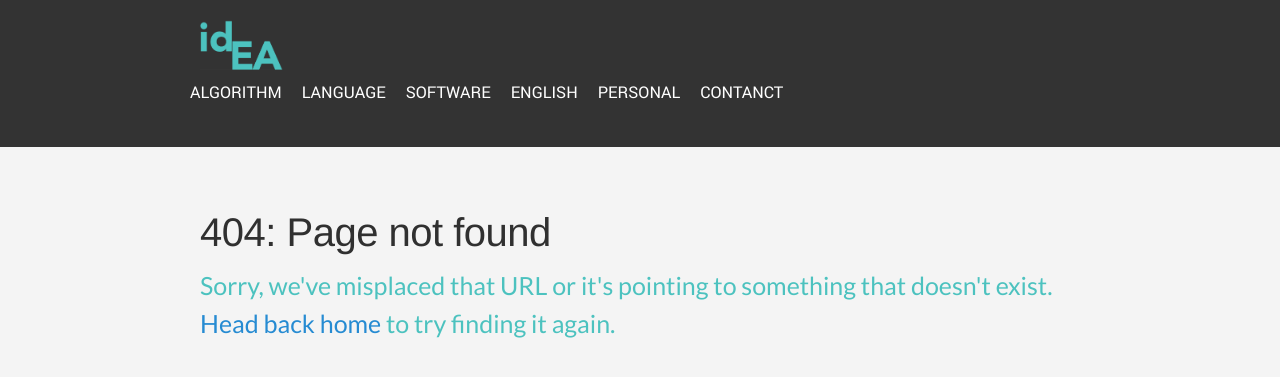
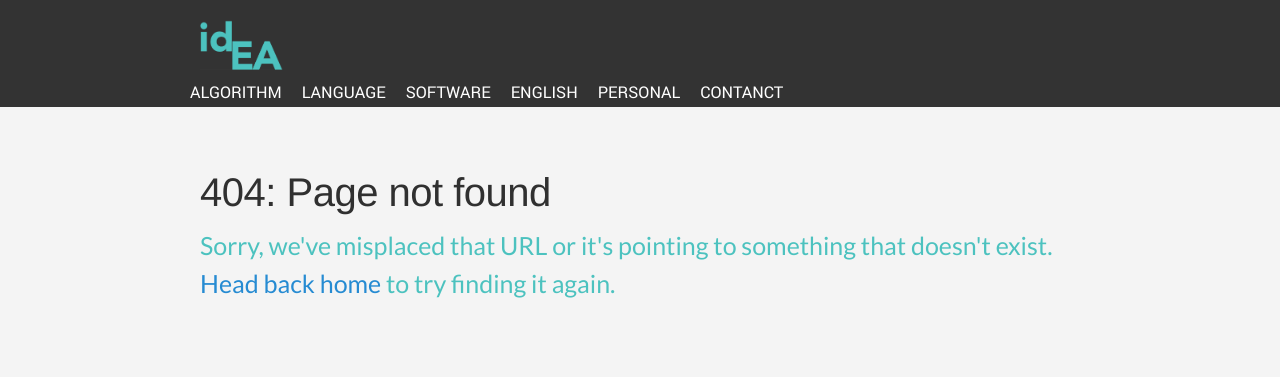
Before and after one commit to aichaku/aichaku.github.io, a Jekyll site: the page built from 404.html, in a window 1280 px wide. Shown: the top 377 px of the page. Built offline with Jekyll 4.4.1, drawn with Linux system fonts in a browser that asks for light colours; Markdown is read by kramdown in place of the engine named in the settings.

Commit message:
padding go 0

```diff
--- a/public/css/pencil.css
+++ b/public/css/pencil.css
@@ -51,7 +51,7 @@ body {
   background-color: #333;
   border-bottom: none;
   padding-top:    1rem;
-  padding-bottom: 1rem;
+  padding-bottom: 0;
   margin-bottom: 3rem;
 }
 }
```
